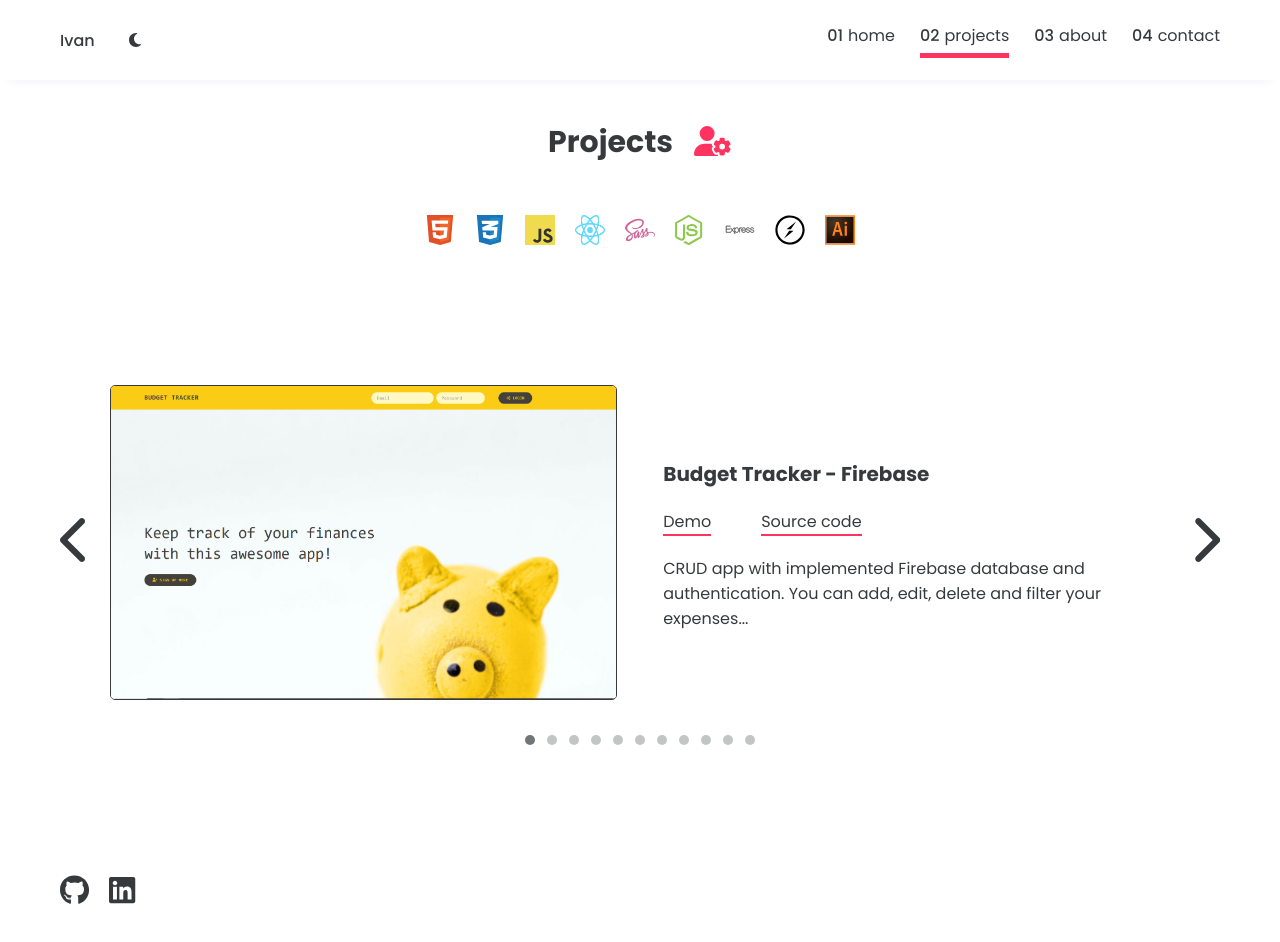
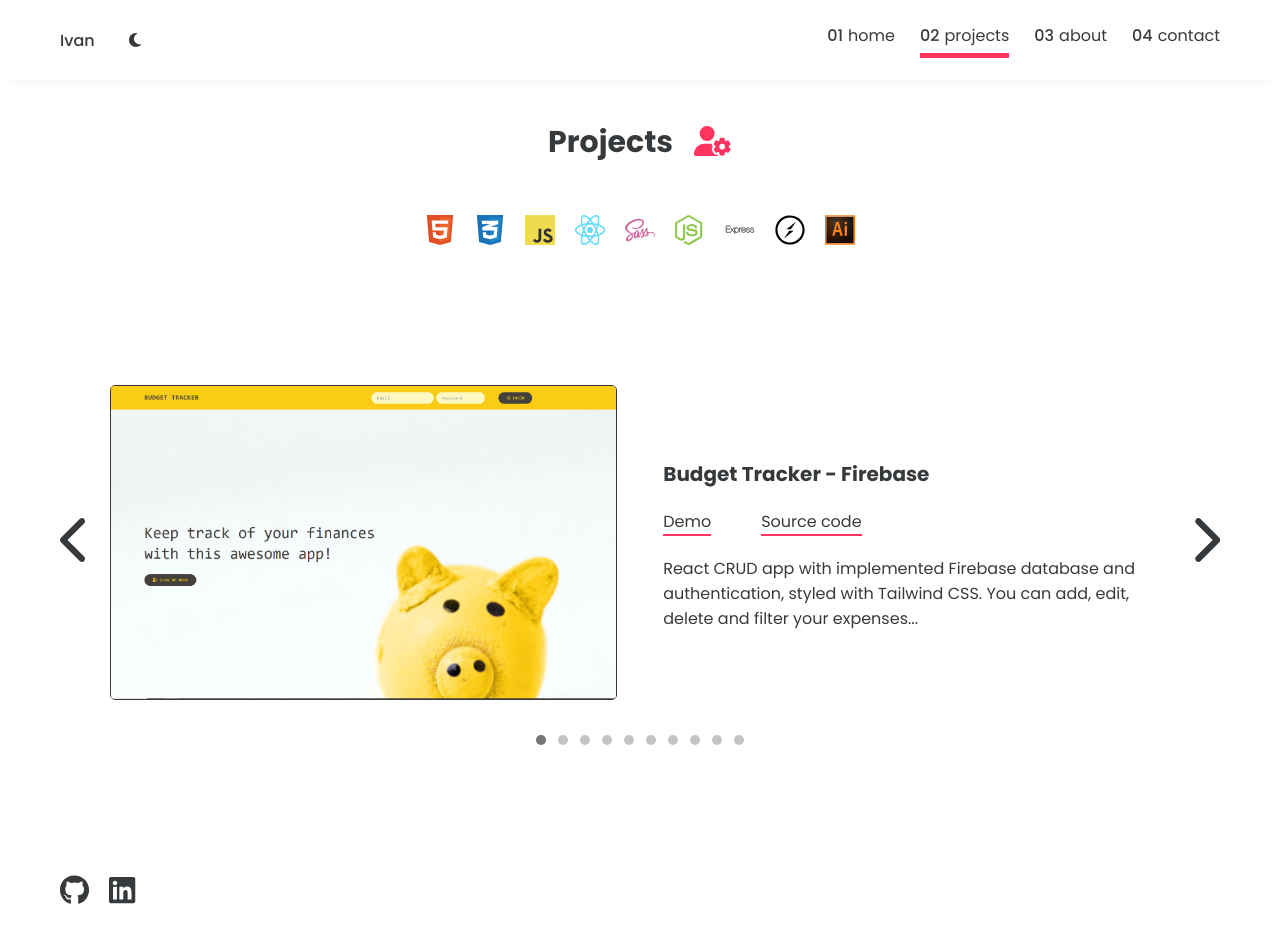
Before and after one commit to IvanMPR/react-portfolio, a React (Vite) app: page /projects in a window 1280 px wide. Shown: the top 942 px of the page. Built offline with nearby package versions, Linux system fonts and the light colour scheme.

Commit message:
Update project description in projects.js

```diff
--- a/src/projects.js
+++ b/src/projects.js
@@ -6,7 +6,7 @@ export const projectsObject = [
     fullTitle: "Budget Tracker - Firebase",
     demoHref: "https://ivanmpr.github.io/firebase-budget-tracker/",
     codeHref: "https://github.com/IvanMPR/firebase-budget-tracker",
-    description: `CRUD app with implemented Firebase database and authentication. You can add, edit, delete and filter your expenses... `,
+    description: `React CRUD app with implemented Firebase database and authentication, styled with Tailwind CSS. You can add, edit, delete and filter your expenses... `,
     projectNum: 0,
   },
   {
@@ -110,14 +110,14 @@ export const projectsObject = [
     projectNum: 9,
   },
 
-  {
-    shortTitle: "hangman",
-    imageSrc: "projectsThumbnails/hangman.jpg",
-    alt: "Hangman game",
-    fullTitle: "Hangman game",
-    demoHref: "https://ivanmpr.github.io/Hangman-game/",
-    codeHref: "https://github.com/IvanMPR/Hangman-game",
-    description: `The goal of the game is to guess the hidden country name. Player has max of 10 attempts. For every miss, one additional part of the body is hanged...`,
-    projectNum: 10,
-  },
+  // {
+  //   shortTitle: "hangman",
+  //   imageSrc: "projectsThumbnails/hangman.jpg",
+  //   alt: "Hangman game",
+  //   fullTitle: "Hangman game",
+  //   demoHref: "https://ivanmpr.github.io/Hangman-game/",
+  //   codeHref: "https://github.com/IvanMPR/Hangman-game",
+  //   description: `The goal of the game is to guess the hidden country name. Player has max of 10 attempts. For every miss, one additional part of the body is hanged...`,
+  //   projectNum: 10,
+  // },
 ];
```
